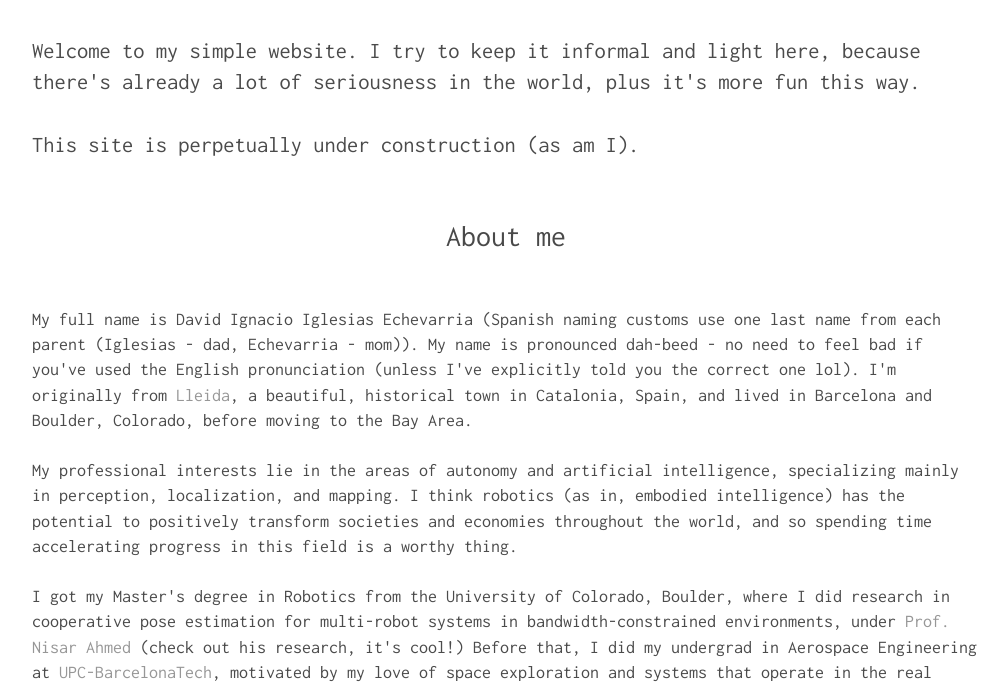
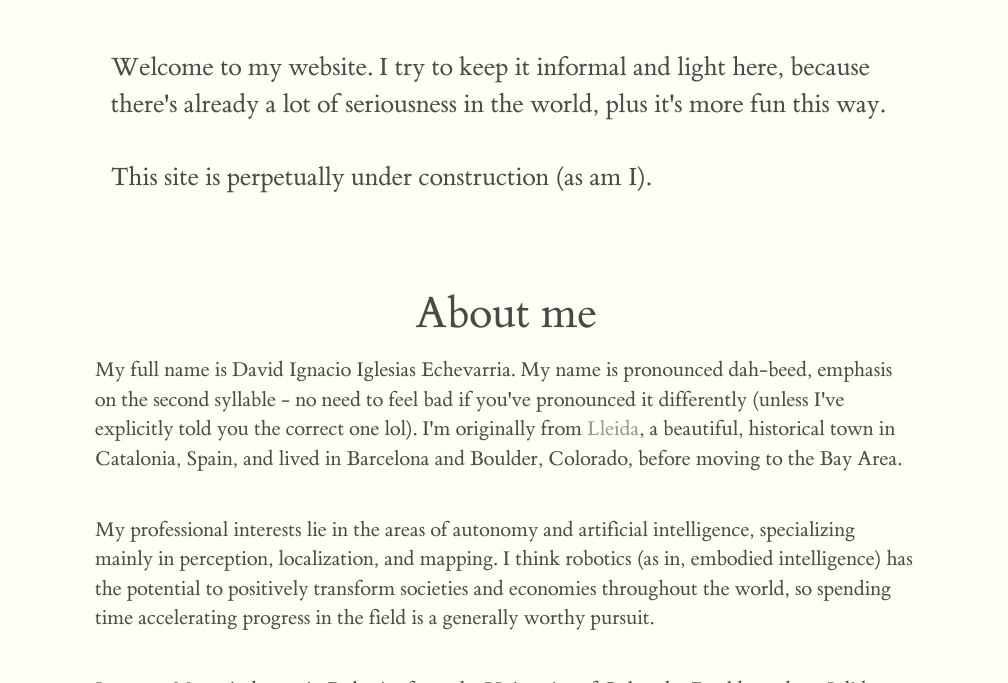
Before and after one commit to davidiglesias/davidiglesias.github.io, a Jekyll site: the page built from index.html, in a window 1280 px wide and 900 px high, scrolled down 687 px, cut to the strip 217-900 px from the top of the window. Shown: the whole strip, without its empty margins (134-1142 px from the left). Built offline with Jekyll 4.4.1, drawn with Linux system fonts in a browser that asks for light colours; some of the changed text lies outside the part shown.

Commit message:
update dec 24

```diff
--- a/_config.yml
+++ b/_config.yml
@@ -10,7 +10,7 @@ highlighter: rouge
 #
 title : David's website
 author :
-  name : David Iglesias-Echevarria
+  name : David Iglesias Echevarria
   email : iglesias.david.ignacio@gmail.com
   github : davidiglesias
 
--- a/_layouts/default.html
+++ b/_layouts/default.html
@@ -11,7 +11,7 @@
 <link rel="stylesheet" href="https://cdnjs.cloudflare.com/ajax/libs/font-awesome/4.7.0/css/font-awesome.min.css">
 <link rel="stylesheet" type="text/css" href="/css/main.css">
 
-<body>
+<body style="background-color: #fffff5;">
     <title>{{ page.title }}</title>
     <div class="w3-top">
         <div class="w3-bar" id="myNavbar" style="font-family: 'Gill Sans', 'Gill Sans MT', Calibri, 'Trebuchet MS', sans-serif;">
@@ -29,7 +29,7 @@
 
         <!-- Navbar on small screens -->
         <div id="navDemo" class="w3-bar-block w3-white w3-hide w3-hide-large w3-hide-medium"
-            style="font-family: 'Gill Sans', 'Gill Sans MT', Calibri, 'Trebuchet MS', sans-serif;">
+            style="font-family: 'Computer Modern', 'Gill Sans', 'Gill Sans MT', Calibri, 'Trebuchet MS', sans-serif;">
             <!-- <a href="/about" class="w3-bar-item w3-button" onclick="toggleFunction()">ABOUT</a> -->
             <a href="/blog" class="w3-bar-item w3-button" onclick="toggleFunction()">BLOG</a>
             <a href="#" class="w3-bar-item w3-button">SEARCH</a>
@@ -42,10 +42,8 @@
         <!-- <a href="/" class="w3-button w3-light-grey w3-hover-red" style="font-family: 'Gill Sans', sans-serif;"><i class="fa fa-arrow-up w3-margin-right"></i>TOP</a> -->
         <div class="w3-xxlarge w3-section">
             <a href="https://linkedin.com/in/david-iglesias-echevarria" class="fa fa-linkedin w3-hover-opacity" style="color: white;"></a>
-            <!-- <i href="https://github.com/davidiglesias" class="fa fa-github w3-hover-opacity"></i> -->
-            <a href="mailto:iglesias.david.ignacio@gmail.com" class="fa fa-envelope w3-hover-opacity" style="color: white;"></a>
         </div>
-        <p>© David Iglesias-Echevarria. All rights reserved.</p>
+        <p>© David I. Iglesias Echevarria. All rights reserved.</p>
     </footer>
     <script>
         // Modal Image Gallery
--- a/css/main.css
+++ b/css/main.css
@@ -1,3 +1,17 @@
+@font-face {
+    font-family: "et-book";
+    src: url("../fonts/et-book-roman-line-figures.woff") format("woff");
+    font-weight: normal;
+    font-style: normal
+}
+
+@font-face {
+    font-family: "et-book";
+    src: url("../fonts/et-book-bold-line-figures.woff") format("woff");
+    font-weight: bold;
+    font-style: normal
+}
+
 nav ul, footer ul {
     /* font-family:'Helvetica', 'Arial', 'Sans-Serif'; */
     padding: 0px;
@@ -17,20 +31,24 @@ a {
     color: rgb(151, 151, 151);
 }
 h1 {
-    font-size: 3em;
+    font-size: 4em;
     margin: 1em;
     /* font-family:'Helvetica', 'Arial', 'Sans-Serif'; */
 }
 h2 {
-    font-size: 2em;
+    font-size: 3em;
     /* width: 70%; */
     /* font-family:'Helvetica', 'Arial', 'Sans-Serif'; */
+    margin-bottom: 0;
 }
 p, ul {
-    font-size: 1.5em;
+    font-size: 1.75em;
     /* font-family:'Helvetica', 'Arial', 'Sans-Serif'; */
     line-height: 1.4em;
     color: rgb(75, 75, 75);
+    margin: 3em;
+    margin-top: 0;
+    margin-bottom: 2em;
 }
 p#small {
     font-size: 1.2em;
@@ -77,7 +95,7 @@ ul.posts li {
     list-style: none;
 }
 body,h1,h2,h3,h4,h5,h6 {
-    font-family: "Inconsolata", sans-serif;
+    font-family: et-book, "Inconsolata", sans-serif;
 }
 
 body, html {
--- a/index.html
+++ b/index.html
@@ -5,7 +5,7 @@ title: David Iglesias-Echevarria
 <div class="bgimg-4 w3-display-container w3-opacity-min" id="home"></div>
 
 <div class="w3-content w3-container w3-padding-16" id="intro">
-    <p> Welcome to my simple website. I try to keep it informal and light here, because there's already
+    <p><br> Welcome to my website. I try to keep it informal and light here, because there's already
         a lot of seriousness in the world, plus it's more fun this way.
     <br><br>
     This site is perpetually under construction (as am I).
@@ -13,65 +13,83 @@ title: David Iglesias-Echevarria
 </div>
 
 <h2 class="w3-center"> About me</h2>
-<div class="w3-content w3-container w3-padding-16" style="font-size: 80%;">
-    <p> My full name is David Ignacio Iglesias Echevarria (Spanish naming customs use one last name from each parent (Iglesias - dad, Echevarria - mom)).
-    My name is pronounced dah-beed - no need to feel bad if you've used the English pronunciation (unless I've explicitly told you the correct one lol).
+<div class="w3-content w3-container w3-padding-8" style="font-size: 80%;">
+    <p>My full name is David Ignacio Iglesias Echevarria.
+    My name is pronounced dah-beed, emphasis on the second syllable - no need to feel bad if you've pronounced it differently (unless I've explicitly told you the correct one lol).
     I'm originally from <a href="https://en.wikipedia.org/wiki/Lleida">Lleida</a>,
-    a beautiful, historical town in Catalonia, Spain, and lived in Barcelona and Boulder, Colorado, before moving to the Bay Area.
+    a beautiful, historical town in Catalonia, Spain, and lived in Barcelona and Boulder, Colorado, before moving to the Bay Area.</p>
 
-    <br><br> My professional interests lie in the areas of autonomy and artificial intelligence, specializing mainly in perception, localization, and mapping.
-    I think robotics (as in, embodied intelligence) has the potential to positively transform societies and economies throughout the world, and so spending time accelerating
-    progress in this field is a worthy thing.
+    <p>My professional interests lie in the areas of autonomy and artificial intelligence, specializing mainly in perception, localization, and mapping.
+    I think robotics (as in, embodied intelligence) has the potential to positively transform societies and economies throughout the world, so spending time accelerating
+    progress in the field is a generally worthy pursuit.</p>
 
-    <br><br> I got my Master's degree in Robotics from the University of Colorado, Boulder, where I did research in cooperative pose estimation for multi-robot systems in bandwidth-constrained environments,
+    <p>I got my Master's degree in Robotics from the University of Colorado, Boulder, where I did research in cooperative pose estimation for multi-robot systems in bandwidth-constrained environments,
     under <a href="https://cohrint.info/"> Prof. Nisar Ahmed</a> (check out his research, it's cool!) Before that, I did my undergrad in Aerospace Engineering at
-    <a href=https://www.upc.edu/en?set_language=en>UPC-BarcelonaTech</a>, motivated by my love of space exploration and systems that operate in the real world under
-    physical constraints.
+    <a href=https://www.upc.edu/en?set_language=en>UPC-BarcelonaTech</a>, driven by my love of space exploration and systems that operate in the real world under
+    physical constraints.</p>
 
-    <br><br> My CV is available upon request. If you want to contact me for professional reasons, you can <a href="mailto:iglesias.david.ignacio@gmail.com">shoot
-    me an email</a>.
+    <p>My CV is available upon request. For any professional inquiries, you can email me at firstlastnamedotfirstnamedotmiddlenameatgmaildotcom (there are no typos.)</a></p>
 </div>
 
-<h2 class="w3-center"> <i class="fa fa-laptop"></i> Professional Experience</h2>
-<div class="w3-content w3-container w3-padding-16" style="font-size: 80%;">
+<h2 class="w3-center"> <i class="fa fa-laptop"></i> Experience</h2>
+<div class="w3-content w3-container w3-padding-8" style="font-size: 80%;">
     <p>
-        Always learning...
     <ul>
-    <li><b>Sr. Software Engineer - Localization & Mapping</b>, <i>XPeng Motors</i>, Santa Clara, US<div class="w3-right">Dec 2020 - present</div></li>
-    This has been my longest stint to date by far (still going!), so there's too much to cover in detail (feel free to ask
-    me for additional info, though). During my time here, I've worked on both improving legacy solutions as well as prototyping +
-    testing + deploying new ones. This has been mostly in two areas. One, localization, where I've worked on absolute positioning (
-    using GPS/GNSS), dead-reckoning (in GPS-denied environments), and calibration. Two, mapping, where I've worked on road surface estimation
-    and, more generally, building reliable and accurate local maps around the vehicle. I've also spent big chunks of time defining, implementing,
-    and maintaining metrics for both pose smoothness and accuracy, and for lane line quality and consistency. This latter stuff is sometimes glossed over,
-    as it is less glamorous than other parts of the stack, but in my opinion is one of the most critical, less well understood ones.
+    <li><b>XPeng Motors</b>, Santa Clara, US</li>
+    <i>Staff Software Engineer</i> <div class="w3-right">Aug 2024 - present</div>
+    <br>
+    As the technical roadmap and business goals (and in turn the day-to-day work) at the company have changed over time, I've
+    also shifted to a much more deep learning-heavy role. There's a lot I can't
+    disclose for obvious reasons, but I'm currently mostly focused on the overseas product and the work ahead is exciting!
     <br><br>
-    <li>Offer I received from a certain company got rescinded in March 2020, so I decided to take the opportunity and work on side projects
-        for a few months instead of desperately applying for my next position. This turned out to be a great decision on all levels</li>
+    <i>Senior Software Engineer - Localization & Mapping</i> <div class="w3-right">Dec 2020 - Aug 2024</div>
     <br>
-    <li><b>Computer Vision Engineer</b>, <i>Verdant Robotics</i>, Hayward, US<div class="w3-right">Feb 2019 - Mar 2020</div></li>
+    As a member of the Localization & Mapping team, I worked on both improving legacy solutions as well as prototyping +
+    testing + deploying new ones.
+    <br><br>
+    On the localization side, I worked on absolute positioning (using GPS/GNSS), dead-reckoning (in GPS-denied environments), and calibration. This was pretty early on in my time here, so the code base was pretty green
+    and a lot of the stuff was implemented from scratch - it was fun.
+    <br><br>
+    On the mapping side, I worked on road surface estimation
+    and, more generally, building reliable and accurate local maps around the vehicle.
+    <br><br>
+    All throughout, in parallel, I spent big chunks of time defining, implementing,
+    and maintaining metrics for both pose smoothness and accuracy, and for lane line quality and temporal/geometric consistency. This latter stuff is sometimes seen as
+    less exciting, but imo is critical and every single person should write their own metrics and tests, since it forces you to think about
+    what "good" is at a low level.
+    <br><br>
+    <li>In <b>March of 2020</b>, at the onset of the covid pandemic, I received an offer that was rescinded a few days before I was supposed to start.
+    I decided to use the unique circumstances to work on side projects for a few months and figure out what I wanted to do next. This turned out
+    to be a great decision.</li>
+    <br>
+    <li><b><i>Verdant Robotics</i></b>, Hayward, US</li>
+    <i>Computer Vision Engineer</i><div class="w3-right">Feb 2019 - Mar 2020</div></li>
+    <br>
     Being one of the first 10 employees at the company during its first year, I had to wear many hats. From data collection and annotating,
     to setting up Jenkins pipelines and writing real-time rendering applications for 3d visualization. Most of it revolved around
-    using cameras and other sensors, writing the drivers and APIs for data collection, as well as writing
-    calibration libraries for multi-camera and multi-sensor systems. I also worked on various applications that relied on
-    image processing techniques like foreground extraction, instance segmentation, and multi-object tracking
+    using cameras and other sensors, writing the drivers and APIs for data collection, and writing
+    calibration libraries for multi-camera and multi-sensor systems. I also worked on visual multi-object tracking, foreground extraction, and instance segmentation.
     <br><br>
-    <li><b>Software Engineer</b>, <i>Point One Navigation</i>, San Francisco, US<div class="w3-right">Jan 2018 - Jan 2019</div></li>
-    Point One provides a precise localization solution for various applications. I worked across a few areas: tooling,
-    testing, multi-sensor calibration (both offline and online)
+    <li><b><i>Point One Navigation</i></b>, San Francisco, US</li>
+    <i>Software Engineer</i> <div class="w3-right">Jan 2018 - Jan 2019</div></li>
+    <br>
+    Point One provides a precise localization solution for various applications. I worked across a few areas: real-time positioning, multi-sensor calibration (both offline and online),
+    tooling, and testing.
     </ul>
     </p>
 </div>
 
-<h2 class="w3-center"> <i class="fa fa-university"></i> Education</h2>
-<div class="w3-content w3-container w3-padding-16" style="font-size: 80%;">
+<h2 class="w3-center"> <i class="fa fa-university"></i> Education
+</h2>
+<div class="w3-content w3-container w3-padding-8" style="font-size: 80%;">
+    <p>
     <ul>
     <li><b>M.S. Robotics</b>, <i>University of Colorado, Boulder</i>, US<div class="w3-right">August 2017</div></li>
     <a href="https://www.colorado.edu/engineering-international/balsells">Balsells Fellowship</a>
     <br>
     Thesis: <a href="https://arxiv.org/abs/1802.07346"><i>Cooperative Robot Localization Using Event-Triggered Estimation</i></a>
     <br>
-    Relevant Coursework: State Estimation, Optimization, Computer Vision, Artificial Intelligence,
+    Relevant Coursework: State Estimation, Convex Optimization, Computer Vision, Planning & Control,  Artificial Intelligence,
         Linear Control Theory, Intro to GNSS, Orbital Mechanics
     <br><br>
     <li><b>B.S. Aerospace Engineering</b>, <i>Polytechnic University of Catalonia</i>, Spain<div class="w3-right">August 2015</div></li>
@@ -82,17 +100,16 @@ title: David Iglesias-Echevarria
     </ul>
 </div>
 
-<h2 class="w3-center"> Misc</h2>
-<div class="w3-content w3-container w3-padding-16" style="font-size: 80%;">
+<h2 class="w3-center"> <i class="fa fa-star"></i> Misc</h2>
+<div class="w3-content w3-container w3-padding-8" style="font-size: 80%;">
     <p>
-    Random and totally incomplete facts about me.
     <ul>
     <li>I speak English, Catalan, and Spanish. Used to be fluent in French too (would spend the summers
-        in France, in my teenage years), but it's been too long (désolé, French friends :()
+        in France, in my teenage years), but it's been too long without any practice :(
     </li><br>
     <li>I'm a big football (erm, soccer...) fan, particularly of FC Barcelona and the Spanish National Team
     </li><br>
-    <li>I really like video games. I won't die on this hill, but the best 1-2 year period for video games imo is
+    <li>I like video games. I won't die on this hill, but the best 1-2 year period for video games imo is
         2004-2005 (nostalgia may be a factor to consider here...)
     </li><br>
     <li>I don't particularly read too much these days, but I'm constantly planning what to read next. The corollary
@@ -105,7 +122,7 @@ title: David Iglesias-Echevarria
     <li>Some things I like: ambient and video game music, exploring big cities, hole-in-the-wall food places,
         espresso, tea (mostly Chinese and Japanese), hot and dry summer days with the sounds of cicadas and owls and the smell
         of pine and cypress trees (anything that reminds me of the Mediterranean, really), the internet
-        of the late 90s and 00s and its aesthetics, Indian-Pakistani food and music, swimming in rivers and streams in the
+        of the late 90s and 00s and its aesthetics, South Asian food and music, hiking in the
         Pyrenees, gardening, straightforwardness, family, meandering lists of things, self-reference...
     </li>
     </ul>
```
Also changed, not shown: fonts/et-book-bold-line-figures.woff (added), fonts/et-book-roman-line-figures.woff (added), 1 other file.
